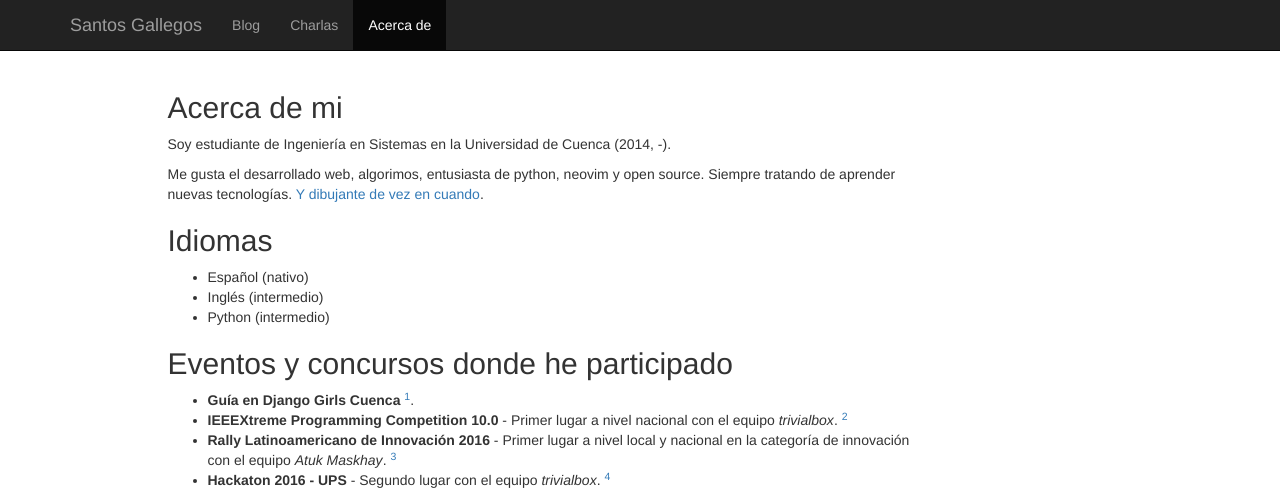
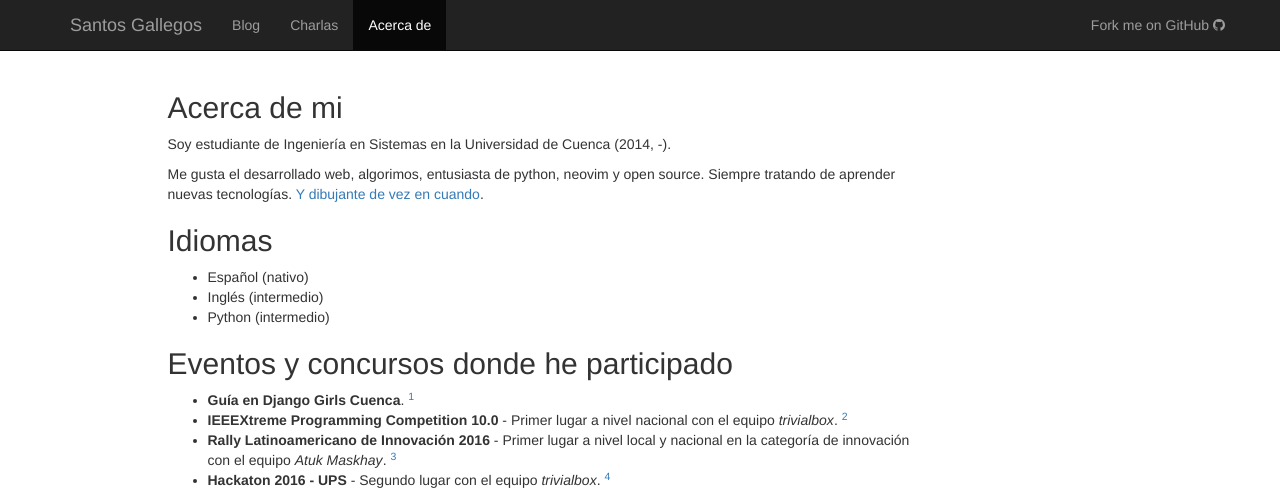
Before and after one commit to stsewd/stsewd.github.io, a Jekyll site: the page built from about.md, in a window 1280 px wide. Shown: the top 494 px of the page. Built offline with Jekyll 4.4.1, drawn with Linux system fonts in a browser that asks for light colours.

Commit message:
Add "fork me on github" to navbar

```diff
--- a/_layouts/default.html
+++ b/_layouts/default.html
@@ -30,6 +30,11 @@
             </li>
           {% endfor %}
         </ul>
+        <p class="navbar-right navbar-text">
+          <a class="navbar-link" href="https://github.com/stsewd/stsewd.github.io" target="_blank">
+            Fork me on GitHub <i class="fa fa-github"></i>
+          </a>
+        </p>
       </div>
     </nav>
 
--- a/about.md
+++ b/about.md
@@ -19,7 +19,7 @@ tratando de aprender nuevas tecnologías. [Y dibujante de vez en cuando](http://
 
 ## Eventos y concursos donde he participado
 
-- **Guía en Django Girls Cuenca** [^1].
+- **Guía en Django Girls Cuenca**. [^1]
 - **IEEEXtreme Programming Competition 10.0** - Primer lugar a nivel nacional con el equipo _trivialbox_. [^2]
 - **Rally Latinoamericano de Innovación 2016** - Primer lugar a nivel local y nacional en la categoría de innovación con el equipo _Atuk Maskhay_. [^3]
 - **Hackaton 2016 - UPS** - Segundo lugar con el equipo _trivialbox_. [^4]
```
Lines whose indentation alone changed are shown as unchanged.
